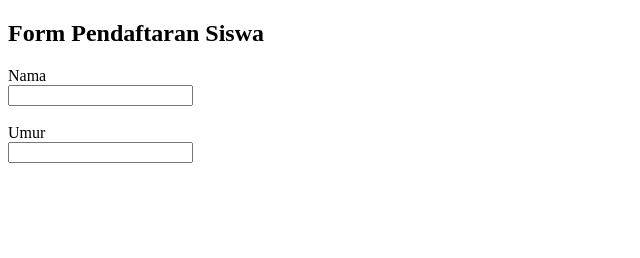
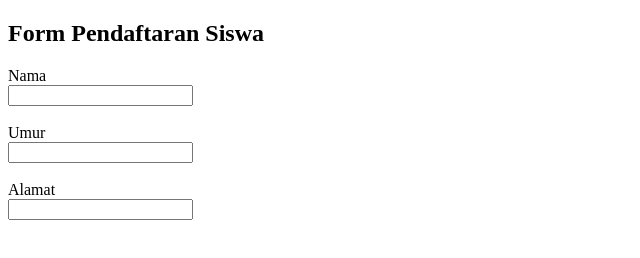
Before and after one commit to silma01/form-pendaftaran-siswa, a plain HTML site: page index.html in a window 1280 px wide. Shown: the whole page, without its empty margins (0-640 px from the left). Drawn offline with Linux system fonts and the light colour scheme.

Commit message:
Menambahkan input alamat

```diff
--- a/index.html
+++ b/index.html
@@ -12,6 +12,8 @@
         <input type="text" name="nama"><br><br>
         <label>Umur</label><br>
         <input type="text" name="Umur"><br><br>
+        <label>Alamat</label><br>
+        <input type="text" name="alamat"><br><br>
     </form>
 
 </body>
```
